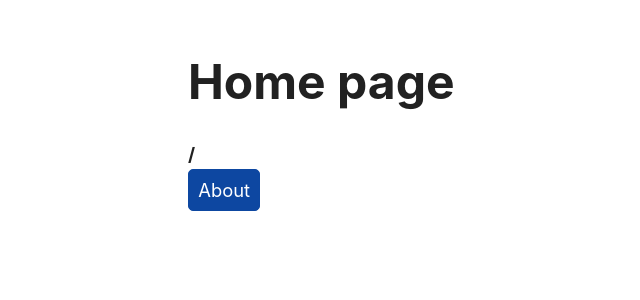
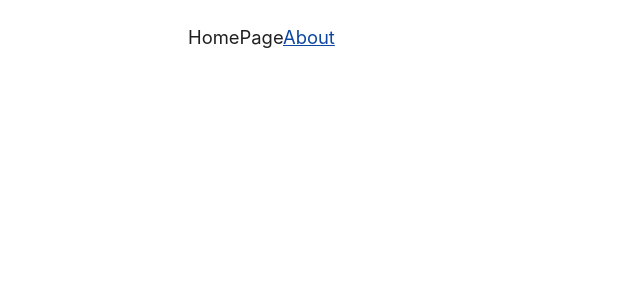
Before and after one commit to webferrol/react-own-custom-router, a React (Vite) app: page / in a window 1280 px wide. Shown: the top 300 px of the page, without its empty margins (92-732 px from the left). Built offline with nearby package versions, Linux system fonts and the light colour scheme.

Commit message:
Finished first refactoring

```diff
--- a/App.jsx
+++ b/App.jsx
@@ -1,35 +1,6 @@
 import { useState, useEffect } from 'react'
-
-function navigate (href) {
-  // history.pushState() anexa un registro en la sesión de historial del navegador
-  window.history.pushState({}, '', href) // No refresca la página
-
-  // Crear un evento personalizado
-  const navigationEvent = new Event(import.meta.env.VITE_PUSHSTATE)
-
-  window.dispatchEvent(navigationEvent)
-}
-
-function HomePage (props) {
-  const { pathname } = props
-  return (
-    <>
-      <h1>Home page</h1>
-      <strong>{pathname}</strong><br />
-      <button onClick={() => navigate('/about')}>About</button>
-    </>
-  )
-}
-
-function AboutPage ({ pathname }) {
-  return (
-    <>
-      <h1>About page</h1>
-      <strong>{pathname}</strong><br />
-      <button onClick={() => navigate('/')}>Home</button>
-    </>
-  )
-}
+import HomePage from './pages/HomePage'
+import AboutPage from './pages/AboutPage'
 
 export default function App () {
   const [currentPath, setCurrentPath] = useState(window.location.pathname)
@@ -52,8 +23,8 @@ export default function App () {
 
   return (
     <main className='app-container'>
-      {currentPath === '/' && <HomePage pathname={currentPath} />}
-      {currentPath === '/about' && <AboutPage pathname={currentPath} />}
+      {currentPath === '/' && <HomePage />}
+      {currentPath === '/about' && <AboutPage />}
     </main>
   )
 }
--- /dev/null
+++ b/Link.jsx
@@ -0,0 +1,25 @@
+function navigate (href) {
+  // history.pushState() anexa un registro en la sesión de historial del navegador
+  window.history.pushState({}, '', href) // No refresca la página
+
+  // Crear un evento personalizado
+  const navigationEvent = new Event(import.meta.env.VITE_PUSHSTATE)
+
+  window.dispatchEvent(navigationEvent)
+}
+
+export function Link ({ target, to, ...props }) {
+  const handleClick = event => {
+    // https://developer.mozilla.org/en-US/docs/Web/API/MouseEvent/button
+    const isMainEvent = event.button === 0 // Main button pressed, usually the left button or the un-initialized state
+    // https://developer.mozilla.org/en-US/docs/Web/API/KeyboardEvent/metaKey
+    const isModifiedEvent = event.metaKey || event.altKey || event.ctrlKey || event.shiftKey
+    const isManageableEvent = target === undefined || target === '_self'
+
+    if (isMainEvent && !isModifiedEvent && isManageableEvent) {
+      event.preventDefault()
+      navigate(to)
+    }
+  }
+  return (<a target={target} href={to} onClick={handleClick} {...props} />)
+}
--- /dev/null
+++ b/pages/AboutPage.jsx
@@ -0,0 +1,12 @@
+import { Link } from '../Link'
+
+function AboutPage () {
+  return (
+    <div>
+      AboutPage
+      <Link to='/'>Home</Link>
+    </div>
+  )
+}
+
+export default AboutPage
--- /dev/null
+++ b/pages/HomePage.jsx
@@ -0,0 +1,10 @@
+import { Link } from '../Link'
+
+export default function HomePage () {
+  return (
+    <div>
+      HomePage
+      <Link to='/about'>About</Link>
+    </div>
+  )
+}
```
